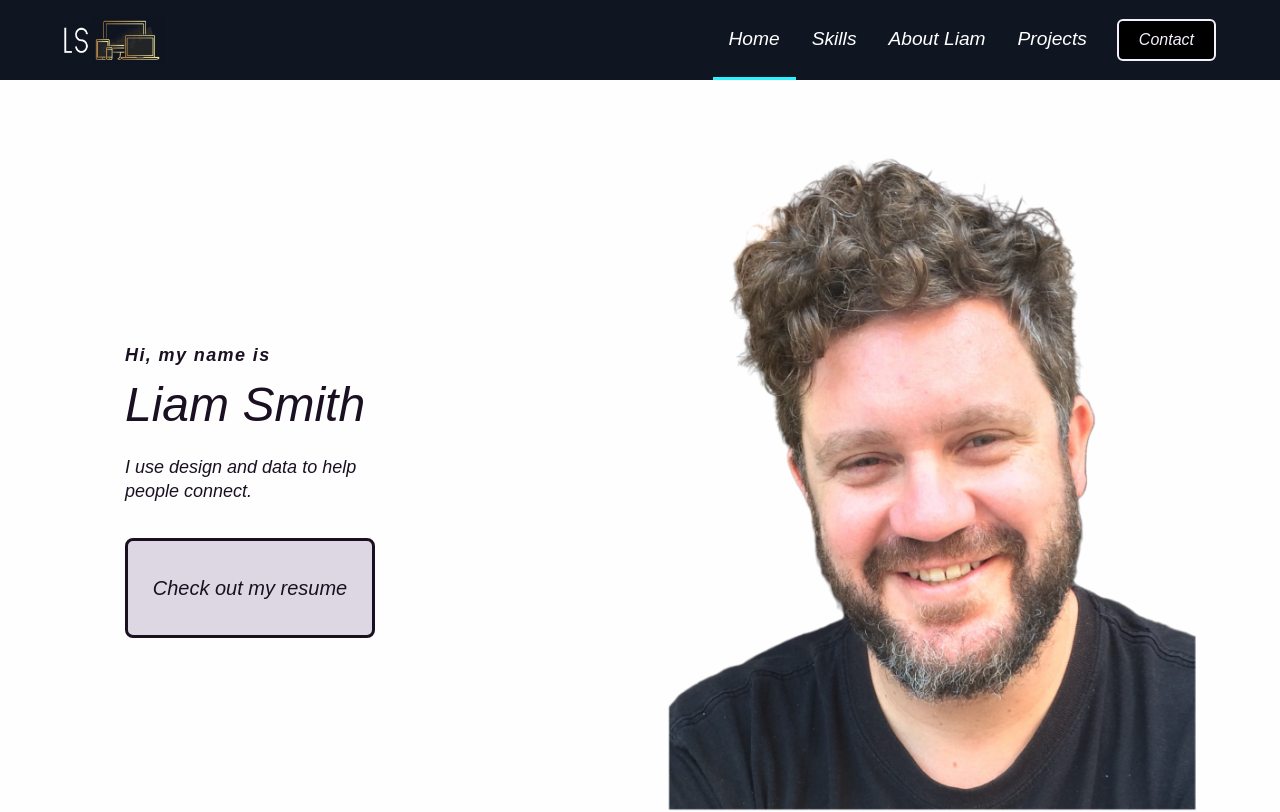
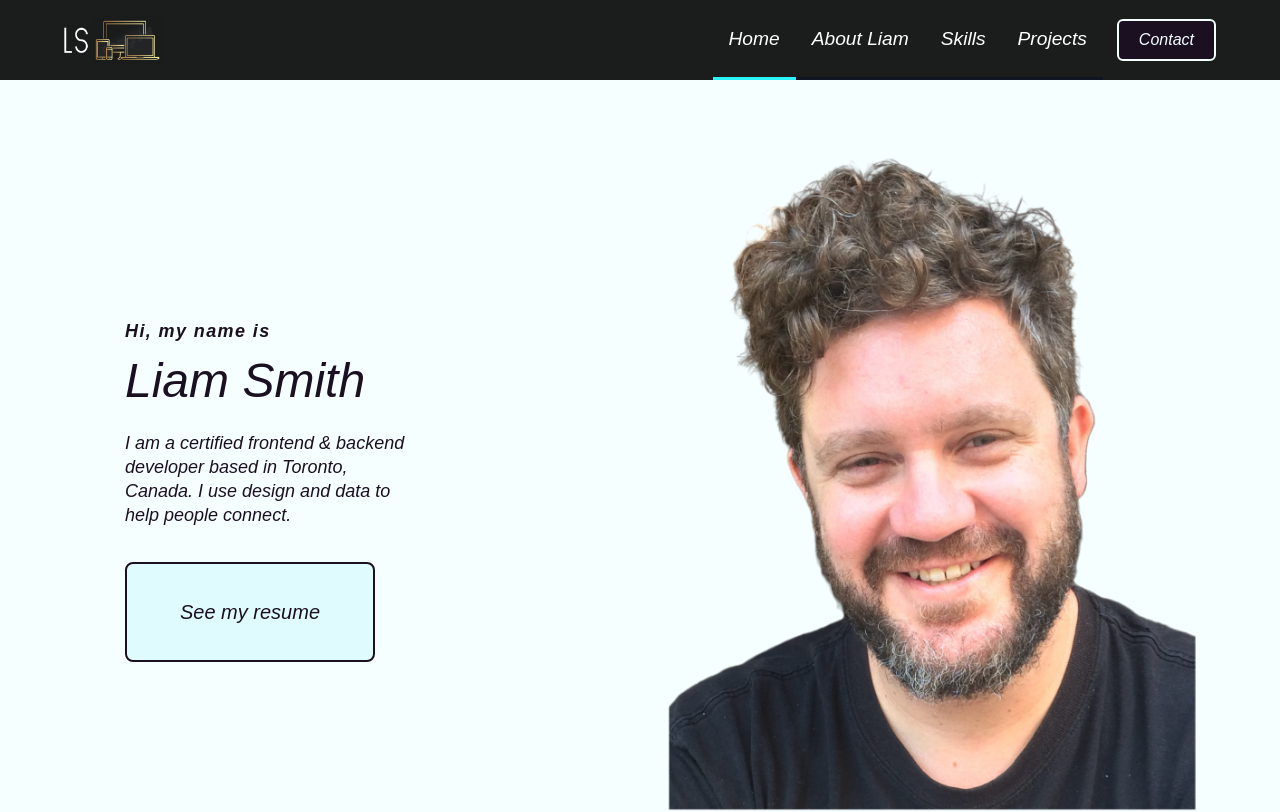
Before and after one commit to FortunateSmith/portfolio-styled-components, a React (Create React App) app: page / in a window 1280 px wide. Shown: the top 812 px of the page. Built offline with nearby package versions, Linux system fonts and the light colour scheme.

Commit message:
change styling and colour palette, reformat for smaller screens

```diff
--- a/src/components/ContactForm/ContactForm.js
+++ b/src/components/ContactForm/ContactForm.js
@@ -1,6 +1,8 @@
 import React, { useState } from "react";
 import { Fade } from "react-reveal";
 
+
+import { Button } from "../../globalStyles";
 import {
   Form,
   TextArea,
@@ -11,7 +13,6 @@ import {
   Input,
   PopUp
 } from "./ContactFormElements";
-import { Button } from "../../globalStyles";
 
 const FORM_ENDPOINT =
   "https://public.herotofu.com/v1/74235d60-969d-11ed-a003-6f0b76086b1c"; // TODO - fill on the later step
@@ -64,7 +65,7 @@ const ContactForm = () => {
             name="message"
           />
 
-          <Button type="submit">Send a message</Button>
+          <Button fontBig type="submit">Send a message</Button>
         </TextSubmit>
           {submitted ? <PopUp className="text-2xl">Thank you!</PopUp> : <PopUp />}
           {submitted ? <PopUp className="text-2xl">I will be in touch soon.</PopUp> : <PopUp />}
--- a/src/components/InfoSection/InfoSection.elements.js
+++ b/src/components/InfoSection/InfoSection.elements.js
@@ -1,10 +1,10 @@
 import styled from "styled-components";
 
 export const InfoSec = styled.div`
-  color: "#fefeff";
+  color: "#f6ffff";
   padding: 160px 0;
   height: 100vh;
-  background: ${({ lightBg }) => (lightBg ? "#fefeff" : "#333034")};
+  background: ${({ lightBg }) => (lightBg ? "#f6ffff" : "#303333")};
   display: flex;
   align-items: center;
 
@@ -68,7 +68,7 @@ export const TextWrapper = styled.div`
 `;
 
 export const TopLine = styled.div`
-  color: ${({ lightTopLine }) => (lightTopLine ? "#fefeff" : "#1a1022")};
+  color: ${({ lightTopLine }) => (lightTopLine ? "#f6ffff" : "#1a1022")};
   /* background-color: black; */
   font-size: 18px;
   line-height: 16px;
@@ -88,7 +88,7 @@ export const Heading = styled.h1`
   margin-bottom: 24px;
   font-size: 48px;
   line-height: 1.1;
-  color: ${({ lightText }) => (lightText ? "#fefeff" : "#1a1022")};
+  color: ${({ lightText }) => (lightText ? "#f6ffff" : "#1a1022")};
   @media screen and (max-width: 768px) {
     text-align: center;
    font-size: 64px;
@@ -103,7 +103,7 @@ export const SubTitle = styled.p`
   border-radius: 5%; */
   font-size: 18px;
   line-height: 24px;
-  color: ${({ lightTextDesc }) => (lightTextDesc ? "#fefeff" : "#1a1022")};
+  color: ${({ lightTextDesc }) => (lightTextDesc ? "#f6ffff" : "#1a1022")};
 
   @media screen and (max-width: 768px) {
     font-size: 28px;
@@ -119,18 +119,19 @@ export const Resume = styled.div`
   margin: none;
   height: 100px;
   width: 250px;
-  border: solid 3px #1a1022;
+  border: solid 2px #1a1022;
   border-radius: 8px;
   font-size: 20px;
   font-weight: 24;
 
-  color: ${({ primary }) => (primary ? "#fefeff" : "#1a1022")};
-  background: ${({ primary }) => (primary ? "#82788b" : "#ddd7e3")};
+  color: #1a1022;
+  background: #dffbfd;
 
   &:hover {
-    transition: all 0.3s ease-out;
-    background: ${({ primary }) => (primary ? "#fefeff": "#82788b")};
-    color: ${({ primary }) => (primary ? "#101522" : "#fefeff")};
+    transition: all 0.2s ease-out;
+    background: ${({ primary }) => (primary ? "#f6ffff": "#82788b")};
+
+    border-color: #2cf4ff
   }
 `
 
@@ -372,7 +373,7 @@ export const Anchor = styled.a`
 // export const SideBar = styled.div`
 //   width: 80px;
 //   height: 100vh;
-//   background: linear-gradient(to right, #948f97, #fefeff);
+//   background: linear-gradient(to right, #948f97, #f6ffff);
 //   position: absolute;
 //   top: 80px;
 //   display: flex;
@@ -380,7 +381,7 @@ export const Anchor = styled.a`
 //   justify-content: space-evenly;
 
 //   @media screen and (max-width: 768px) {
-//     background: #fefeff;
+//     background: #f6ffff;
 //   }
 // `
 
--- a/src/components/footer/Footer.elements.js
+++ b/src/components/footer/Footer.elements.js
@@ -2,7 +2,7 @@ import styled from "styled-components";
 // import { Container } from "../../globalStyles";
 
 export const Foot = styled.div`
-  background: ${({bgColor}) => (bgColor ? "#1a1022" : "#f6effc")} ;
+  background: ${({bgColor}) => (bgColor ? "#1b1d1d" : "#f6effc")} ;
   height: 80px;
   /* position: sticky;
   bottom: 0; */
@@ -16,7 +16,7 @@ export const Foot = styled.div`
 export const FooterContainer = styled.div`
   display: flex;
   align-items: center;
-  color: ${({textColor}) => (textColor ? "#f6effc" : "#1a1022")};
+  color: ${({textColor}) => (textColor ? "#f6effc" : "#303333")};
   justify-content: space-between;
   padding: 0 5%;
   width: 90%;
@@ -24,7 +24,7 @@ export const FooterContainer = styled.div`
 `
 
 export const FooterIconBox = styled.div`
-  color: ${({textColor}) => (textColor ? "#f6effc" : "#1a1022")};
+  color: ${({textColor}) => (textColor ? "#f6effc" : "#303333")};
   display: flex;
   justify-content: flex-end;
   opacity: 1;
--- a/src/components/navbar/Navbar.elements.js
+++ b/src/components/navbar/Navbar.elements.js
@@ -5,7 +5,7 @@ import { Link as LinkScroll } from "react-scroll";
 import { Link as LinkRouter } from "react-router-dom"
 
 export const Nav = styled.nav`
-  background: #101522;
+  background: #1b1d1d;
   height: 80px;
   display: flex;
   justify-content: center;
@@ -27,7 +27,7 @@ export const NavbarContainer = styled(Container)`
 `;
 
 export const NavLogo = styled(LinkRouter)`
-  color: #f6effc;
+  color: #f6ffff;
   justify-self: flex-start;
   cursor: pointer;
   text-decoration: none;
@@ -82,7 +82,7 @@ export const NavItem = styled.li`
   height: 80px;
 
   &:hover {
-    background-color: #f6effc;
+    background-color: #f6ffff;
     color: #101522;
   }
 
@@ -107,7 +107,7 @@ export const NavLinks = styled(LinkScroll)`
 
   &:hover {
     color: #101522;
-    border-bottom: 3px solid #f6effc;
+    border-bottom: 3px solid #f6ffff;
   }
 
   &.active {
--- a/src/components/navbar/Navbar.js
+++ b/src/components/navbar/Navbar.js
@@ -88,6 +88,21 @@ const Navbar = () => {
               <NavItem>
                 <NavLinks
                   onClick={handleClick}
+                  to="about"
+                  smooth={true}
+                  duration={1000}
+                  delay={100}
+                  spy={true}
+                  exact="true"
+                  offset={-240}
+                >
+                  About Liam
+                </NavLinks>
+              </NavItem>
+
+              <NavItem>
+                <NavLinks
+                  onClick={handleClick}
                   to="skills"
                   smooth={true}
                   duration={1000}
@@ -114,21 +129,6 @@ const Navbar = () => {
                   Backend
                 </NavLinks>
               </NavItem> */}
-
-              <NavItem>
-                <NavLinks
-                  onClick={handleClick}
-                  to="about"
-                  smooth={true}
-                  duration={1000}
-                  delay={100}
-                  spy={true}
-                  exact="true"
-                  offset={-240}
-                >
-                  About Liam
-                </NavLinks>
-              </NavItem>
 
               <NavItem>
                 <NavLinks
--- a/src/globalStyles.js
+++ b/src/globalStyles.js
@@ -30,22 +30,22 @@ export const Container = styled.div`
 
 export const Button = styled.button`
   border-radius: 4px;
-  background: ${({ primary }) => (primary ? "#000" : "#f6effc")};
+  background: ${({ primary }) => (primary ? "#1a1022" : "#f6ffff")};
   margin-left: 0% !important;
   white-space: nowrap;
   padding: ${({ big }) => (big ? "12px 64px" : "10px 20px")};
-  color: ${({ primary }) => (primary ? "#f6effc": "#1a1022")};
+  color: ${({ primary }) => (primary ? "#f6ffff": "#1a1022")};
   font-size: ${({ fontBig }) => (fontBig ? "20px" : "16px")};
-  outline: solid 2px ${({ primary }) => (primary ? "#f6effc": "#1a1022")};
+  outline: solid 2px ${({ primary }) => (primary ? "#f6ffff": "#1a1022")};
   border: none;
   cursor: pointer;
 
   &:hover {
     transition: all 0.3s ease-out;
     /* background: #fff; */
-    background: ${({ primary }) => (primary ? "#f6effc": "#1a1022")};
-    color: ${({ primary }) => (primary ? "#101522" : "#f6effc")};
-    outline: solid 2px ${({ primary }) => (primary ? "#101522" : "#f6effc")};
+    background: ${({ primary }) => (primary ?  "#f6ffff" : "#303333")};
+    color: ${({ primary }) => (primary ? "#303333" : "#f6ffff")};
+    outline: solid 1px #2cf4ff
   }
 
   @media screen and (max-width: 960px) {
--- a/src/pages/HomePage/Data.js
+++ b/src/pages/HomePage/Data.js
@@ -1,15 +1,15 @@
 export const homeObjOne = {
   id: "home",
   lightBg: true,
-  primary: false,
+  primary: true,
   imgStart: "",
   lightTopLine: false,
   topLine: "Hi, my name is",
   lightText: false,
   lightTextDesc: false,
   headline: "Liam Smith",
-  description: "I use design and data to help people connect.",
-  resumeLabel: "Check out my resume",
+  description: "I am a certified frontend & backend developer based in Toronto, Canada. I use design and data to help people connect.",
+  resumeLabel: "See my resume",
   img: require("../../images/Headshot-Transparent-BG.png"),
   start: "false",
   alt: "Image",
--- a/src/pages/HomePage/Home.js
+++ b/src/pages/HomePage/Home.js
@@ -16,9 +16,9 @@ const Home = () => {
     <>
       <Navbar/>
       <InfoSection {...homeObjOne} />
+      <InfoSection {...homeObjFour} />
       <InfoSection {...homeObjTwo} />
       {/* <InfoSection {...homeObjThree} /> */}
-      <InfoSection {...homeObjFour} />
       <InfoSection {...homeObjFive} />
       <ContactForm/>
       <Footer {...footerObj}/>
```
Also changed, not shown: src/components/ContactForm/ContactFormElements.js (+24 -5 lines), src/components/ContactForm/Projects/Projects.js (added, +18 -0 lines), src/components/index.js (+4 -4 lines).
